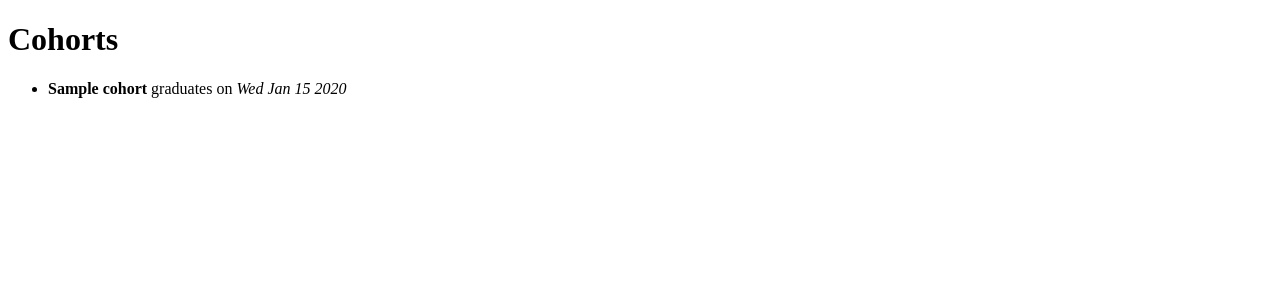
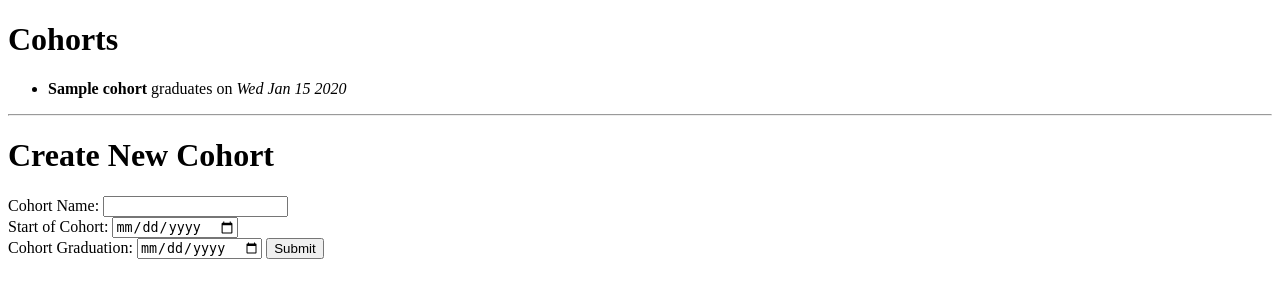
Before and after one commit to MrGeislinger/meeting-notes-dashboard, a Flask app: page /cohorts in a window 1280 px wide. Shown: the top 300 px of the page. Run offline with Flask 2, Linux system fonts and the light colour scheme; tables that the repository leaves empty hold one stand-in row (values such as "Sample post").

Commit message:
Create cohort based on entered data

```diff
--- a/dashboardapp/routes.py
+++ b/dashboardapp/routes.py
@@ -1,5 +1,5 @@
 # Flask app
-from flask import render_template
+from flask import render_template, request
 from dashboardapp import app, db
 # Database
 from database import actions
@@ -42,15 +42,34 @@ def display_all_cohorts():
     )
 
 
-@app.route('/create-cohort')
+@app.route('/create-cohort', methods=['GET','POST'])
 def create_cohort():
     '''
     Creates entry in database of a new cohort.
     '''
     print('Creating Cohort...')
-    # TODO: Ask for data to create cohort
-    actions.create_cohort('New Cohort',datetime.now())
-    return render_template('index.html')
+    # Ask for data to create cohort
+    cohort_name = request.form.get('cohort_name')
+    cohort_start = request.form.get('cohort_start')
+    cohort_grad = request.form.get('cohort_grad')
+    # Check if required entries are included
+    if cohort_name and cohort_start:
+        # Convert strings into datetime
+        cohort_start = datetime.strptime(
+            cohort_start,
+            '%Y-%m-%d'
+        )
+        # Only attempt if graduation date given
+        if cohort_grad:
+            cohort_grad = datetime.strptime(
+               cohort_grad,
+               '%Y-%m-%d'
+            )
+        else:
+            cohort_grad = None
+        actions.create_cohort(cohort_name,cohort_start,cohort_grad)
+    # Use method to display all cohorts
+    return display_all_cohorts()
 
 @app.route('/one-on-one')
 @app.route('/1-on-1')
--- a/dashboardapp/templates/cohorts.html
+++ b/dashboardapp/templates/cohorts.html
@@ -6,13 +6,34 @@
 </head>
 
 <body>
+  <div>
     <h1>Cohorts</h1>
     <ul>
       {% for cohort in all_cohorts %}
         <li>
-        <b>{{cohort.name}}</b> graduates on <i>{{cohort.start_date.strftime('%a %b %d %Y')}}</i>
+          <b>{{cohort.name}}</b>
+          {% if cohort.graduation_date %}
+            graduates on <i>{{cohort.graduation_date.strftime('%a %b %d %Y')}}</i>
+          {% endif %}
         </li>
       {% endfor %}
     </ul>
+  </div>
+  <hr/>
+  <div>
+    <h1>Create New Cohort</h1>
+
+    <form id="new_cohort" action="{{ url_for('create_cohort') }}" method="post">
+      <label for="cohort_name">Cohort Name:</label>
+      <input type="text" id="cohort_name" name="cohort_name">
+      <br/>
+      <label for="cohort_start">Start of Cohort:</label>
+      <input type="date" id="cohort_start" name="cohort_start">
+      <br/>
+      <label for="cohort_graduate">Cohort Graduation:</label>
+      <input type="date" id="cohort_graduate" name="cohort_graduate">
+      <input type="submit">
+    </form>
+  </div>
 </body>
 </html>
--- a/events/google_events.py
+++ b/events/google_events.py
@@ -6,6 +6,8 @@ from googleapiclient.discovery import build
 from google_auth_oauthlib.flow import InstalledAppFlow
 from google.auth.transport.requests import Request
 
+# Checkout tutorial for authentication & credentials:
+# https://developers.google.com/calendar/quickstart/python
 
 # If modifying these scopes, delete the file token.pickle.
 SCOPES = ['https://www.googleapis.com/auth/calendar.readonly']
```
Lines whose indentation alone changed are shown as unchanged.
